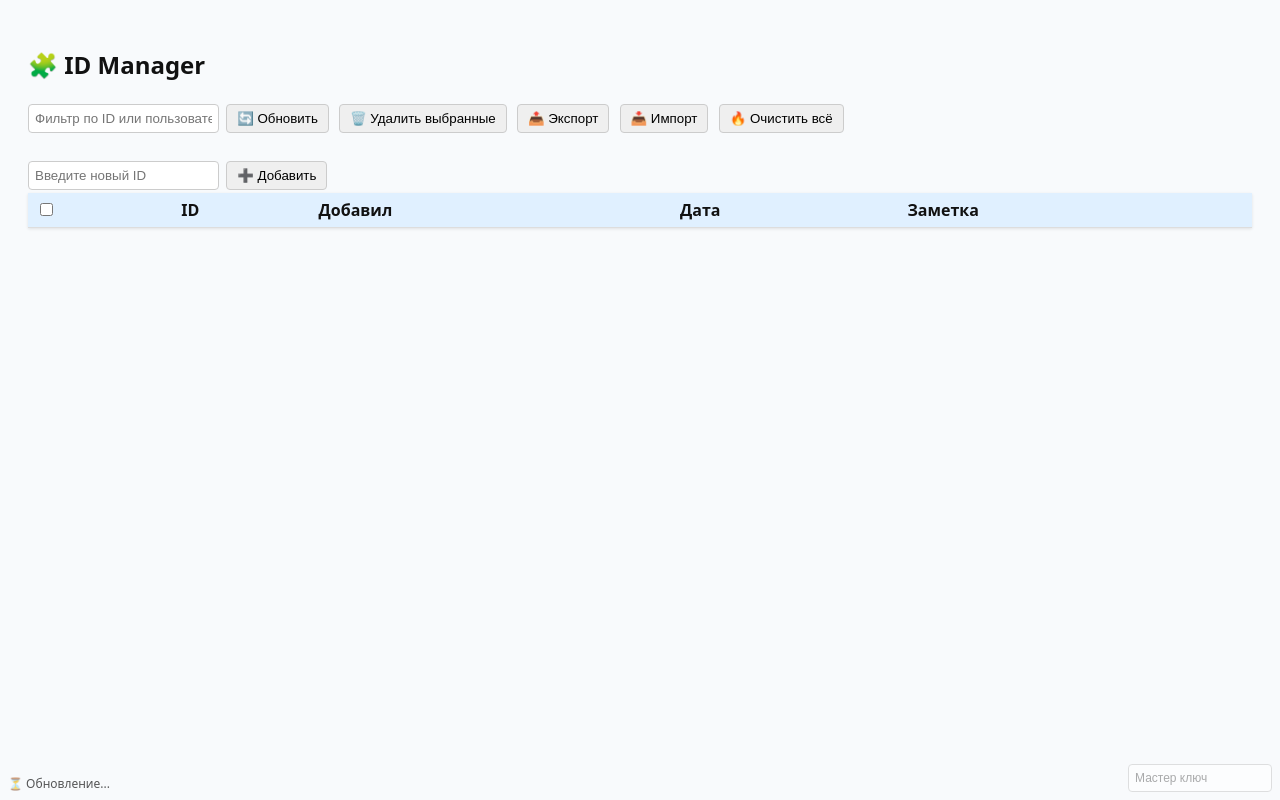
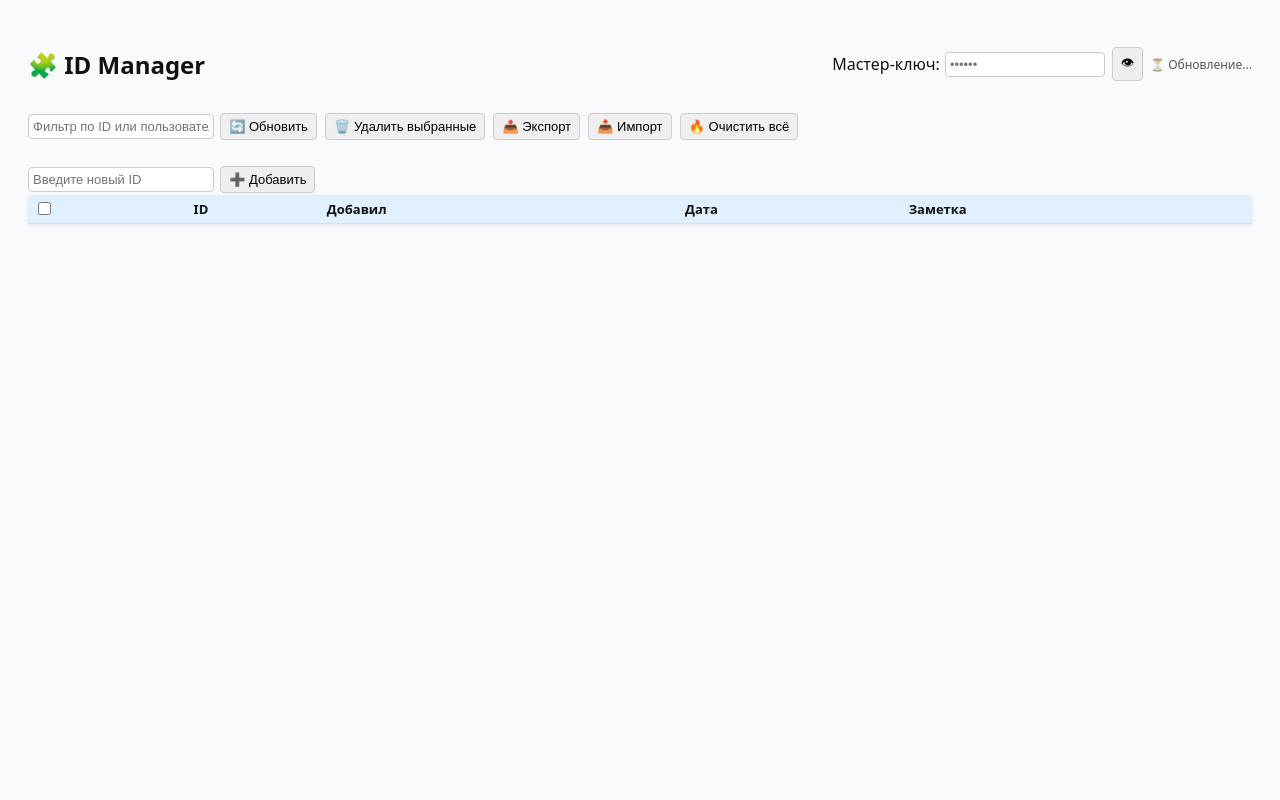
Before and after one commit to BellaPorchy/Poisk, a website: page public/index.html in a window 1280 px wide. Drawn offline with Linux system fonts and the light colour scheme; no server answers.

Commit message:
Add files via upload

```diff
--- a/public/index.html
+++ b/public/index.html
@@ -6,19 +6,31 @@
 <style>
   body { font-family: system-ui, sans-serif; background:#f8fafc; padding:20px; color:#111; }
   table { width:100%; border-collapse:collapse; background:white; box-shadow:0 1px 3px rgba(0,0,0,0.1); }
-  th, td { padding:6px 8px; border-bottom:1px solid #ddd; }
+  th, td { padding:4px 6px; border-bottom:1px solid #ddd; font-size:13px; }
   th { background:#e0f0ff; text-align:left; }
   tr:hover { background:#f1f5f9; }
-  input, textarea { padding:6px; border:1px solid #ccc; border-radius:4px; }
-  textarea { width:100%; height:38px; resize:none; }
-  button { margin:3px; padding:6px 10px; border:1px solid #ccc; border-radius:4px; cursor:pointer; }
+  input, textarea { padding:4px; border:1px solid #ccc; border-radius:4px; font-size:13px; }
+  textarea { width:100%; height:26px; resize:none; }
+  button { margin:2px; padding:5px 8px; border:1px solid #ccc; border-radius:4px; cursor:pointer; font-size:13px; }
   button:hover { background:#e5f0ff; }
-  #masterKeyInput { position:fixed; bottom:8px; right:8px; font-size:12px; width:130px; opacity:0.6; }
-  #autoRefresh { position:fixed; bottom:8px; left:8px; font-size:12px; opacity:0.7; }
+  #topBar { display:flex; align-items:center; justify-content:space-between; margin-bottom:10px; }
+  #masterSection { display:flex; align-items:center; gap:5px; }
+  #masterKeyInput { width:150px; }
+  #autoRefresh { font-size:12px; opacity:0.7; }
+  #pagination { margin-top:10px; font-size:13px; }
 </style>
 </head>
 <body>
-  <h2>🧩 ID Manager</h2>
+  <div id="topBar">
+    <h2>🧩 ID Manager</h2>
+    <div id="masterSection">
+      <label for="masterKeyInput">Мастер-ключ:</label>
+      <input id="masterKeyInput" type="password" placeholder="••••••">
+      <button id="toggleKey">👁</button>
+      <div id="autoRefresh">⏳</div>
+    </div>
+  </div>
+
   <div>
     <input id="filter" placeholder="Фильтр по ID или пользователю">
     <button onclick="refresh()">🔄 Обновить</button>
@@ -45,10 +57,7 @@
     <tbody></tbody>
   </table>
 
-  <div id="pagination" style="margin-top:10px;"></div>
-
-  <input id="masterKeyInput" placeholder="Мастер ключ">
-  <div id="autoRefresh">⏳ Обновление...</div>
+  <div id="pagination"></div>
 
 <script>
 let selected = new Set();
@@ -56,9 +65,14 @@ let currentPage = 1, total = 0, items = [];
 const limit = 100;
 const autoRefreshEl = document.getElementById("autoRefresh");
 const masterInput = document.getElementById("masterKeyInput");
+const toggleKeyBtn = document.getElementById("toggleKey");
+
 masterInput.value = localStorage.getItem("master_key") || "";
 masterInput.addEventListener("change", () => {
   localStorage.setItem("master_key", masterInput.value);
+});
+toggleKeyBtn.addEventListener("click", () => {
+  masterInput.type = masterInput.type === "password" ? "text" : "password";
 });
 
 document.getElementById("selectAll").addEventListener("change", e => {
@@ -81,7 +95,7 @@ async function load(page=1){
   total = data.total;
   render();
   renderPagination();
-  autoRefreshEl.textContent = "✅ Последнее обновление: " + new Date().toLocaleTimeString();
+  autoRefreshEl.textContent = "✅ " + new Date().toLocaleTimeString();
 }
 
 function render(){
```
